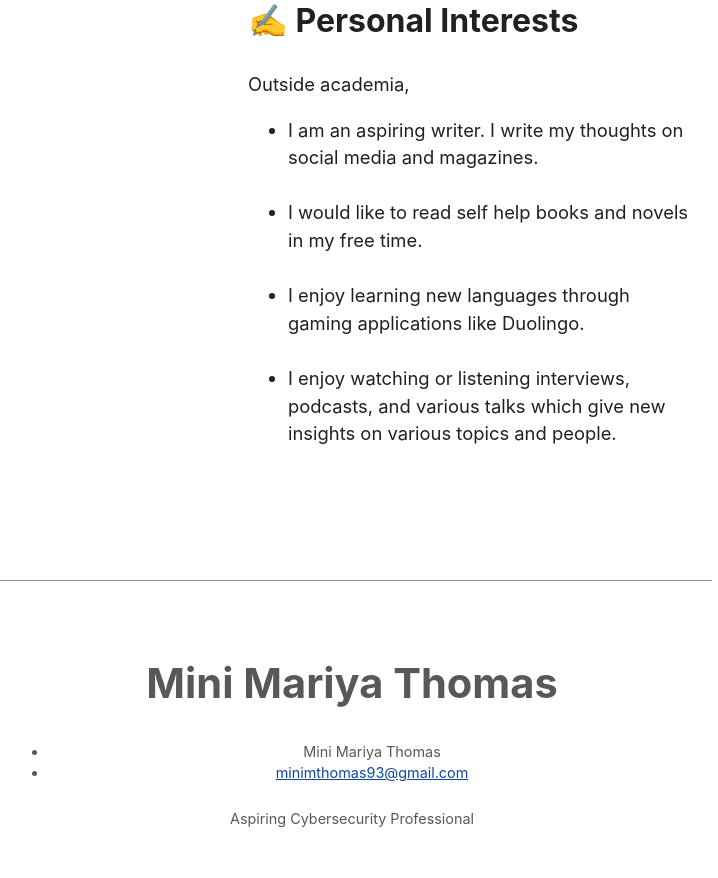
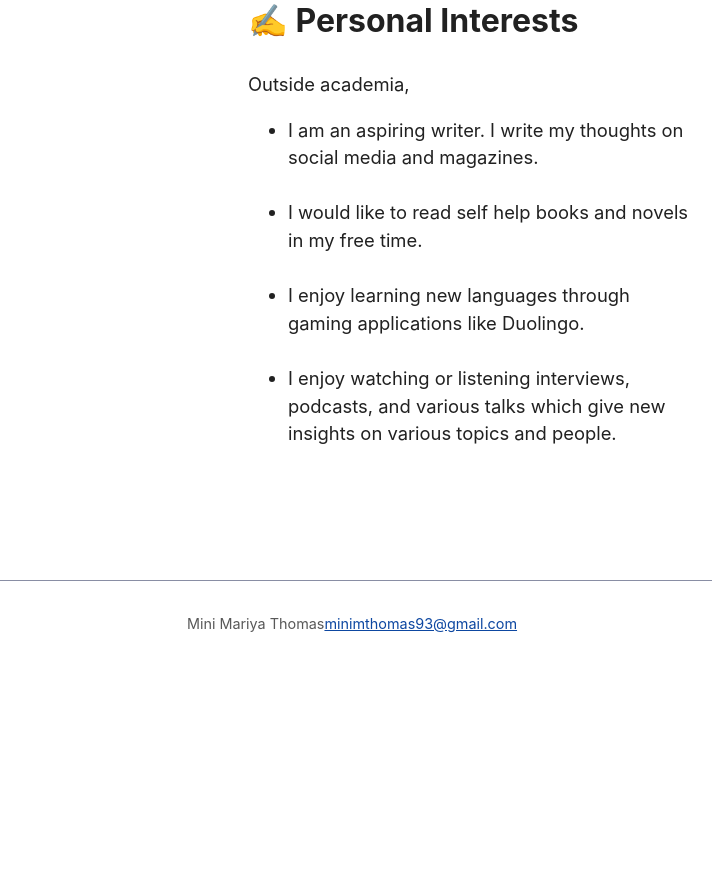
Before and after one commit to minimthomas93/minimthomas93.github.io, a plain HTML site: page index.html in a window 1280 px wide. Shown: the part 1462-2340 px from the top of the page, without its empty margins (288-1006 px from the left). After the commit the page ends 2135 px from the top, so only its background shows below. Drawn offline with nearby package versions, Linux system fonts and the light colour scheme.

Commit message:
Update index.html

```diff
--- a/index.html
+++ b/index.html
@@ -108,20 +108,16 @@ You can find details about my thesis and academic projects on the
   <data class="u-url" href="/"></data>
 
   <div class="wrapper">
-
-    <h2 class="footer-heading">Mini Mariya Thomas</h2>
-
     <div class="footer-col-wrapper">
       <div class="footer-col footer-col-1">
-        <ul class="contact-list">
-          <li class="p-name">Mini Mariya Thomas</li><li><a class="u-email" href="mailto:minimthomas93@gmail.com">minimthomas93@gmail.com</a></li></ul>
+        <class="contact-list">
+          <class="p-name">Mini Mariya Thomas<a class="u-email" href="mailto:minimthomas93@gmail.com">minimthomas93@gmail.com</a>
       </div>
 
       <div class="footer-col footer-col-2"><ul class="social-media-list"></ul>
 </div>
 
       <div class="footer-col footer-col-3">
-        <p>Aspiring Cybersecurity Professional</p>
       </div>
     </div>
 
```
